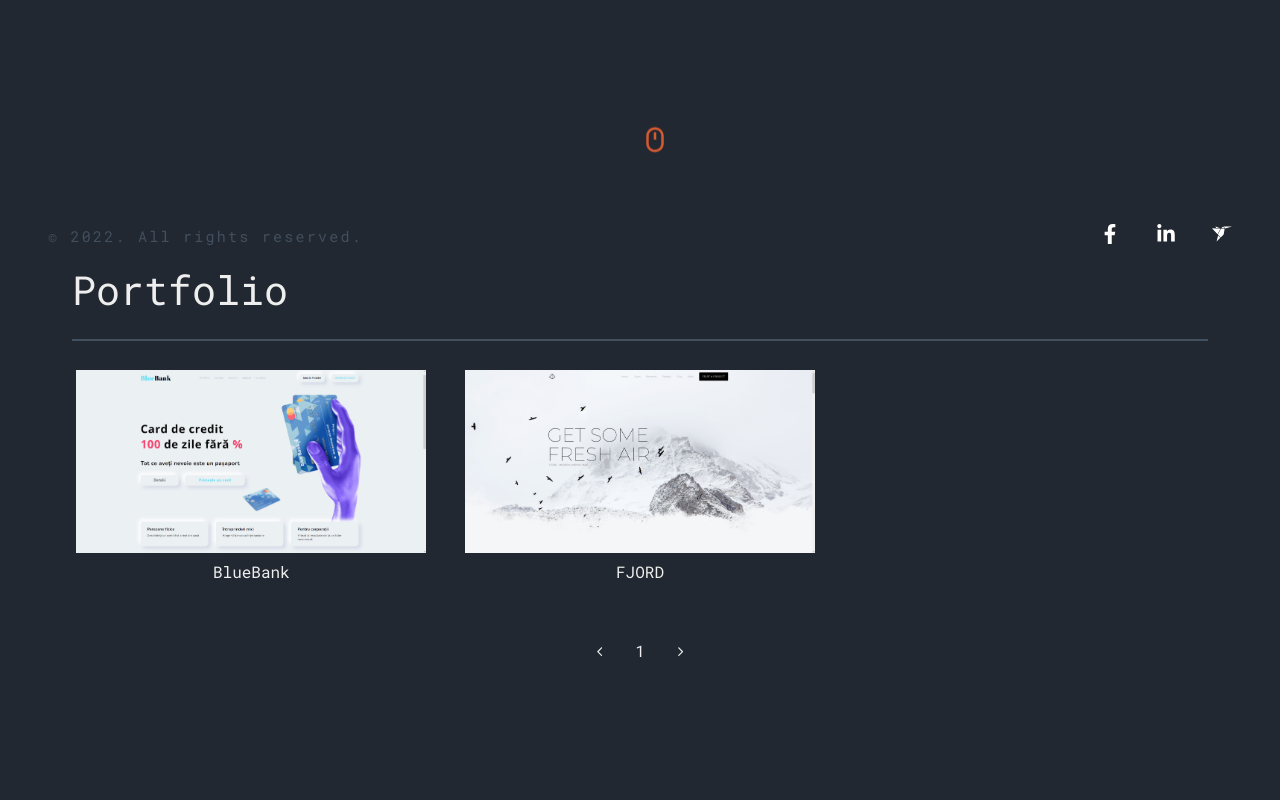
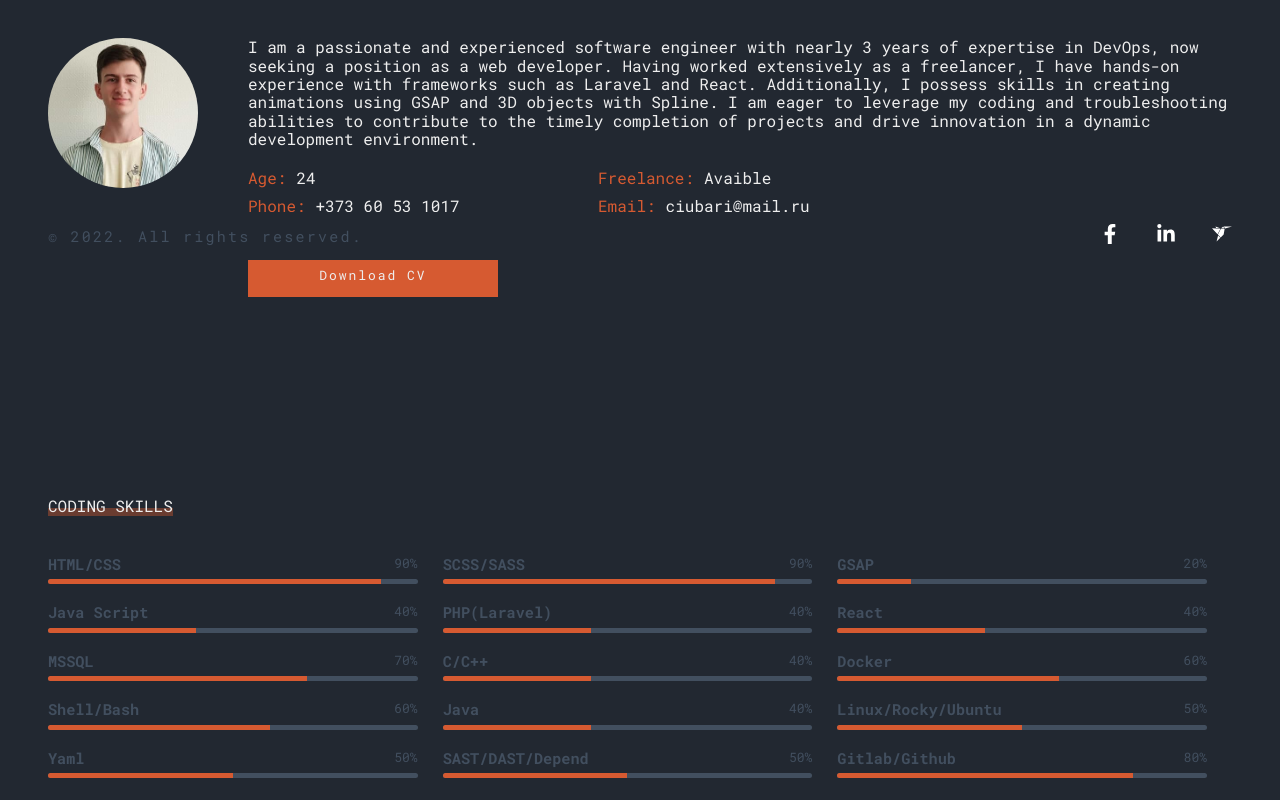
Before and after one commit to Liemacs/Portfolio, a React (Create React App) app: page / in a window 1280 px wide. Shown: the part 540-1340 px from the top of the page. Before the commit the page ends 1292 px from the top, so only its background shows below. Built offline with nearby package versions, Linux system fonts and the light colour scheme.

Commit message:
update data and fix netlify bug

```diff
--- a/package.json
+++ b/package.json
@@ -9,7 +9,6 @@
     "@testing-library/jest-dom": "^5.16.2",
     "@testing-library/react": "^12.1.2",
     "@testing-library/user-event": "^13.5.0",
-    "node-sass": "^7.0.1",
     "react": "^17.0.2",
     "react-dom": "^17.0.2",
     "react-icons": "^4.3.1",
@@ -17,6 +16,7 @@
     "react-scripts": "5.0.0",
     "react-simple-typewriter": "^3.0.1",
     "react-slick": "^0.28.1",
+    "sass": "^1.77.4",
     "slick-carousel": "^1.8.1",
     "web-vitals": "^2.1.4"
   },
--- a/src/App.js
+++ b/src/App.js
@@ -16,7 +16,7 @@ function App() {
     <BrowserRouter>
       <Routes>
         <Route path="/" element={<Layout />}>
-          <Route index element={<Home />}></Route>
+          <Route index element={<Resume />}></Route>
           <Route path="Resume" element={<Resume />}></Route>
           <Route path="Contacts" element={<Contacts />}></Route>
           <Route path="*" element={<NotFoundPage />}></Route>
--- a/src/components/Header.js
+++ b/src/components/Header.js
@@ -59,9 +59,9 @@ const Header = () => {
         >
           <ul>
             <li>
-              <Link to="/" onClick={menuToggleHandler}>
+              {/* <Link to="/" onClick={menuToggleHandler}>
                 Home
-              </Link>
+              </Link> */}
             </li>
             <li>
               <Link to="Resume" onClick={menuToggleHandler}>
--- a/src/pages/Resume.js
+++ b/src/pages/Resume.js
@@ -16,8 +16,9 @@ import {
   SiAdobephotoshop,
   SiAdobeillustrator,
   SiAdobexd,
-  SiAutodesk,
+  SiVmware,
 } from "react-icons/si";
+import { FaGitlab } from "react-icons/fa6";
 import { CgFigma } from "react-icons/cg";
 import { MdVolunteerActivism } from "react-icons/md";
 import { FaFire, FaBrain } from "react-icons/fa";
@@ -61,15 +62,12 @@ const Resume = () => {
           </div>
           <div className={classes.resume__about__content__info}>
             <p>
-              I am an enthusiastic and detail-oriented front-ent programmer
-              looking for an entry-level position to use my skills of coding and
-              of troubleshooting as well as to assist timely completion of
-              projects.
+              I am a passionate and experienced software engineer with nearly 3 years of expertise in DevOps, now seeking a position as a web developer. Having worked extensively as a freelancer, I have hands-on experience with frameworks such as Laravel and React. Additionally, I possess skills in creating animations using GSAP and 3D objects with Spline. I am eager to leverage my coding and troubleshooting abilities to contribute to the timely completion of projects and drive innovation in a dynamic development environment.
             </p>
             <div className={classes.resume__about__content__info__data}>
               <div>
                 <span>Age:</span>
-                <p>22</p>
+                <p>24</p>
               </div>
               <div>
                 <span>Freelance:</span>
@@ -77,7 +75,7 @@ const Resume = () => {
               </div>
               <div>
                 <span>Phone:</span>
-                <p>+373 (60) 53 1017</p>
+                <p>+373 60 53 1017</p>
               </div>
               <div>
                 <span>Email:</span>
@@ -121,7 +119,73 @@ const Resume = () => {
           </div>
           <div className={classes.resume__skills__box__skillBar}>
             <div>
+              <h3>GSAP</h3>
+              <span>20%</span>
+            </div>
+            <div className={classes.resume__skills__box__skillBar__container}>
+              <div
+                className={`${classes.resume__skills__box__skillBar__container__value} ${classes.value_20}`}
+              ></div>
+            </div>
+          </div>
+          <div className={classes.resume__skills__box__skillBar}>
+            <div>
               <h3>Java Script</h3>
+              <span>40%</span>
+            </div>
+            <div className={classes.resume__skills__box__skillBar__container}>
+              <div
+                className={`${classes.resume__skills__box__skillBar__container__value} ${classes.value_40}`}
+              ></div>
+            </div>
+          </div>
+          <div className={classes.resume__skills__box__skillBar}>
+            <div>
+              <h3>PHP(Laravel)</h3>
+              <span>40%</span>
+            </div>
+            <div className={classes.resume__skills__box__skillBar__container}>
+              <div
+                className={`${classes.resume__skills__box__skillBar__container__value} ${classes.value_40}`}
+              ></div>
+            </div>
+          </div>
+          <div className={classes.resume__skills__box__skillBar}>
+            <div>
+              <h3>React</h3>
+              <span>40%</span>
+            </div>
+            <div className={classes.resume__skills__box__skillBar__container}>
+              <div
+                className={`${classes.resume__skills__box__skillBar__container__value} ${classes.value_40}`}
+              ></div>
+            </div>
+          </div>
+          <div className={classes.resume__skills__box__skillBar}>
+            <div>
+              <h3>MSSQL</h3>
+              <span>70%</span>
+            </div>
+            <div className={classes.resume__skills__box__skillBar__container}>
+              <div
+                className={`${classes.resume__skills__box__skillBar__container__value} ${classes.value_70}`}
+              ></div>
+            </div>
+          </div>
+          <div className={classes.resume__skills__box__skillBar}>
+            <div>
+              <h3>C/C++</h3>
+              <span>40%</span>
+            </div>
+            <div className={classes.resume__skills__box__skillBar__container}>
+              <div
+                className={`${classes.resume__skills__box__skillBar__container__value} ${classes.value_40}`}
+              ></div>
+            </div>
+          </div>
+          <div className={classes.resume__skills__box__skillBar}>
+            <div>
+              <h3>Docker</h3>
               <span>60%</span>
             </div>
             <div className={classes.resume__skills__box__skillBar__container}>
@@ -132,45 +196,12 @@ const Resume = () => {
           </div>
           <div className={classes.resume__skills__box__skillBar}>
             <div>
-              <h3>React</h3>
+              <h3>Shell/Bash</h3>
               <span>60%</span>
             </div>
             <div className={classes.resume__skills__box__skillBar__container}>
               <div
                 className={`${classes.resume__skills__box__skillBar__container__value} ${classes.value_60}`}
-              ></div>
-            </div>
-          </div>
-          <div className={classes.resume__skills__box__skillBar}>
-            <div>
-              <h3>SQL</h3>
-              <span>80%</span>
-            </div>
-            <div className={classes.resume__skills__box__skillBar__container}>
-              <div
-                className={`${classes.resume__skills__box__skillBar__container__value} ${classes.value_80}`}
-              ></div>
-            </div>
-          </div>
-          <div className={classes.resume__skills__box__skillBar}>
-            <div>
-              <h3>C++</h3>
-              <span>40%</span>
-            </div>
-            <div className={classes.resume__skills__box__skillBar__container}>
-              <div
-                className={`${classes.resume__skills__box__skillBar__container__value} ${classes.value_40}`}
-              ></div>
-            </div>
-          </div>
-          <div className={classes.resume__skills__box__skillBar}>
-            <div>
-              <h3>C#</h3>
-              <span>40%</span>
-            </div>
-            <div className={classes.resume__skills__box__skillBar__container}>
-              <div
-                className={`${classes.resume__skills__box__skillBar__container__value} ${classes.value_40}`}
               ></div>
             </div>
           </div>
@@ -187,7 +218,7 @@ const Resume = () => {
           </div>
           <div className={classes.resume__skills__box__skillBar}>
             <div>
-              <h3>PHP</h3>
+              <h3>Linux/Rocky/Ubuntu</h3>
               <span>50%</span>
             </div>
             <div className={classes.resume__skills__box__skillBar__container}>
@@ -198,12 +229,34 @@ const Resume = () => {
           </div>
           <div className={classes.resume__skills__box__skillBar}>
             <div>
-              <h3>Git</h3>
-              <span>60%</span>
+              <h3>Yaml</h3>
+              <span>50%</span>
             </div>
             <div className={classes.resume__skills__box__skillBar__container}>
               <div
-                className={`${classes.resume__skills__box__skillBar__container__value} ${classes.value_60}`}
+                className={`${classes.resume__skills__box__skillBar__container__value} ${classes.value_50}`}
+              ></div>
+            </div>
+          </div>
+          <div className={classes.resume__skills__box__skillBar}>
+            <div>
+              <h3>SAST/DAST/Depend</h3>
+              <span>50%</span>
+            </div>
+            <div className={classes.resume__skills__box__skillBar__container}>
+              <div
+                className={`${classes.resume__skills__box__skillBar__container__value} ${classes.value_50}`}
+              ></div>
+            </div>
+          </div>
+          <div className={classes.resume__skills__box__skillBar}>
+            <div>
+              <h3>Gitlab/Github</h3>
+              <span>80%</span>
+            </div>
+            <div className={classes.resume__skills__box__skillBar__container}>
+              <div
+                className={`${classes.resume__skills__box__skillBar__container__value} ${classes.value_80}`}
               ></div>
             </div>
           </div>
@@ -279,10 +332,25 @@ const Resume = () => {
             </svg>
           </div>
           <div
-            className={`${classes.resume__apps__carousel__item} ${classes.degr_60}`}
+            className={`${classes.resume__apps__carousel__item} ${classes.degr_80}`}
           >
             <span>
-              <SiAutodesk size="60" />
+              <FaGitlab size="60" />
+            </span>
+            <svg
+              xmlns="http://www.w3.org/2000/svg"
+              version="1.1"
+              width="160px"
+              height="160px"
+            >
+              <circle cx="80" cy="80" r="70" strokeLinecap="round" />
+            </svg>
+          </div>
+          <div
+            className={`${classes.resume__apps__carousel__item} ${classes.degr_50}`}
+          >
+            <span>
+              <SiVmware size="60" />
             </span>
             <svg
               xmlns="http://www.w3.org/2000/svg"
@@ -301,11 +369,17 @@ const Resume = () => {
           <div className={classes.resume__activity__groups__data}>
             <div>
               <h5>25.10.2021 - Present</h5>
-              <h6>Software Engineer - Est Computer</h6>
+              <h6>DevOps Developer</h6>
               <h6
                 className={classes.resume__activity__groups__data__description}
               >
-                Integrate the software artifacts with CI/CD frameworks
+                • Unix Systems Administration: Linux, Rocky, Ubuntu.<br></br>
+                • Process Automation: Using YAML. <br></br>
+                • CI/CD Solutions Implementation.<br></br>
+                • Container Management: Creating and managing Docker containers.<br></br>
+                • Virtual Machine Configuration: VMware vRealize Automation 8 (vRA8).<br></br>
+                • Shell/Bash Scripting: Creating and implementing scripts for various OS.<br></br>
+                • Version Control Tools: Git, SVN.
               </h6>
             </div>
             <div>
@@ -314,8 +388,11 @@ const Resume = () => {
               <h6
                 className={classes.resume__activity__groups__data__description}
               >
-                Organized and created content on the web platform of the Enter
-                store
+                • Testing website updates. <br></br>
+                • Bug reports in the management tool like Bitrix24.<br></br>
+                • Working in Adobe Photoshop.<br></br>
+                • Adding new products to the sites (Photo in .png, info about product, video).<br></br>
+                • Working with 1C.
               </h6>
             </div>
           </div>
```
Also changed, not shown: 2 other files (tests, documents, lock files or other folders).
